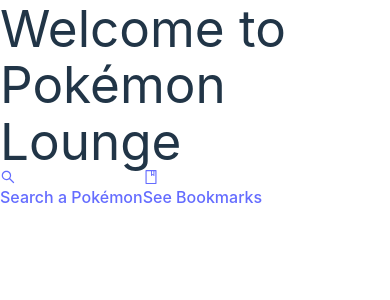
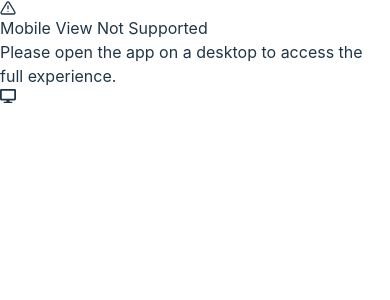
Before and after one commit to bhartesh77/pokemon-lounge, a React (Vite) app: page / in a window 390 px wide. Shown: the top 300 px of the page. Built offline with nearby package versions, Linux system fonts and the light colour scheme.

Commit message:
Add mobile warning

```diff
--- a/src/App.tsx
+++ b/src/App.tsx
@@ -1,9 +1,12 @@
 import { Button } from "@mui/material";
 import { Link } from "react-router-dom";
 import { AiOutlineSearch, AiOutlineBook } from "react-icons/ai";
-// import { GiPokemon } from "react-icons/gi";
+import isMobile from "./utils/isMobile";
+import MobileWarning from "./components/MobileWarning";
+function App() {
 
-function App() {
+  console.log(isMobile());
+  if(isMobile()) return <MobileWarning />
   return (
     <div className="h-screen flex flex-col justify-center items-center bg-gradient-to-br from-yellow-200 via-yellow-300 to-yellow-500">
       <h1 className="text-3xl font-bold text-gray-800 mb-6">Welcome to Pokémon Lounge</h1>
--- a/src/components/FilterOptions.tsx
+++ b/src/components/FilterOptions.tsx
@@ -22,14 +22,14 @@
         <AiOutlineFilter className="filter-icon mr-2" /> Filters
       </h2>
       <FilterSearch
+        heading={"Moves"}
+        placeholder={"Enter moves"}
+        suggestionsList={movesList}
+      />
+      <FilterSearch
         heading={"Abilities"}
         placeholder={"Enter abilities"}
         suggestionsList={abilitiesList}
-      />
-      <FilterSearch
-        heading={"Moves"}
-        placeholder={"Enter moves"}
-        suggestionsList={movesList}
       />
     </div>
   );
--- a/src/components/FilterSearch.tsx
+++ b/src/components/FilterSearch.tsx
@@ -65,7 +65,7 @@
     <>
       <div className="mb-4 bg-yellow-200 rounded-lg p-4 shadow-md">
       <h3 className="text-lg font-semibold mb-2 text-gray-800">{heading}</h3>
-      <div className="flex flex-wrap">
+      <div className="flex flex-wrap flex-col">
         {selectedChips.map((chip, index) => (
           <div
             key={index}
@@ -73,7 +73,7 @@
           >
             <span className="text-red-800">{chip}</span>
             <button
-              className="ml-2 text-red-600"
+              className="ml-2 text-red-600 ml-auto"
               onClick={() => handleChipClose(chip)}
             >
               X
--- /dev/null
+++ b/src/components/MobileWarning.tsx
@@ -0,0 +1,24 @@
+import React from 'react';
+import { FaDesktop } from 'react-icons/fa';
+import { FiAlertTriangle } from 'react-icons/fi';
+
+const MobileWarning = () => {
+  return (
+    <div className="flex items-center justify-center h-screen bg-gray-100">
+      <div className="bg-white rounded-lg shadow-lg p-8 max-w-sm">
+        <div className="flex items-center justify-center">
+          <FiAlertTriangle className="text-red-500 text-4xl mr-2" />
+          <h2 className="text-2xl font-bold">Mobile View Not Supported</h2>
+        </div>
+        <p className="text-gray-700 my-4">
+          Please open the app on a desktop to access the full experience.
+        </p>
+        <div className="flex items-center justify-center">
+          <FaDesktop className="text-gray-500 text-6xl" />
+        </div>
+      </div>
+    </div>
+  );
+};
+
+export default MobileWarning;
--- /dev/null
+++ b/src/utils/isMobile.tsx
@@ -0,0 +1,6 @@
+const isMobile = () => {
+  const mediaQuery = window.matchMedia(`(max-width: 480px)`);
+  return mediaQuery.matches;
+};
+
+export default isMobile;
```
